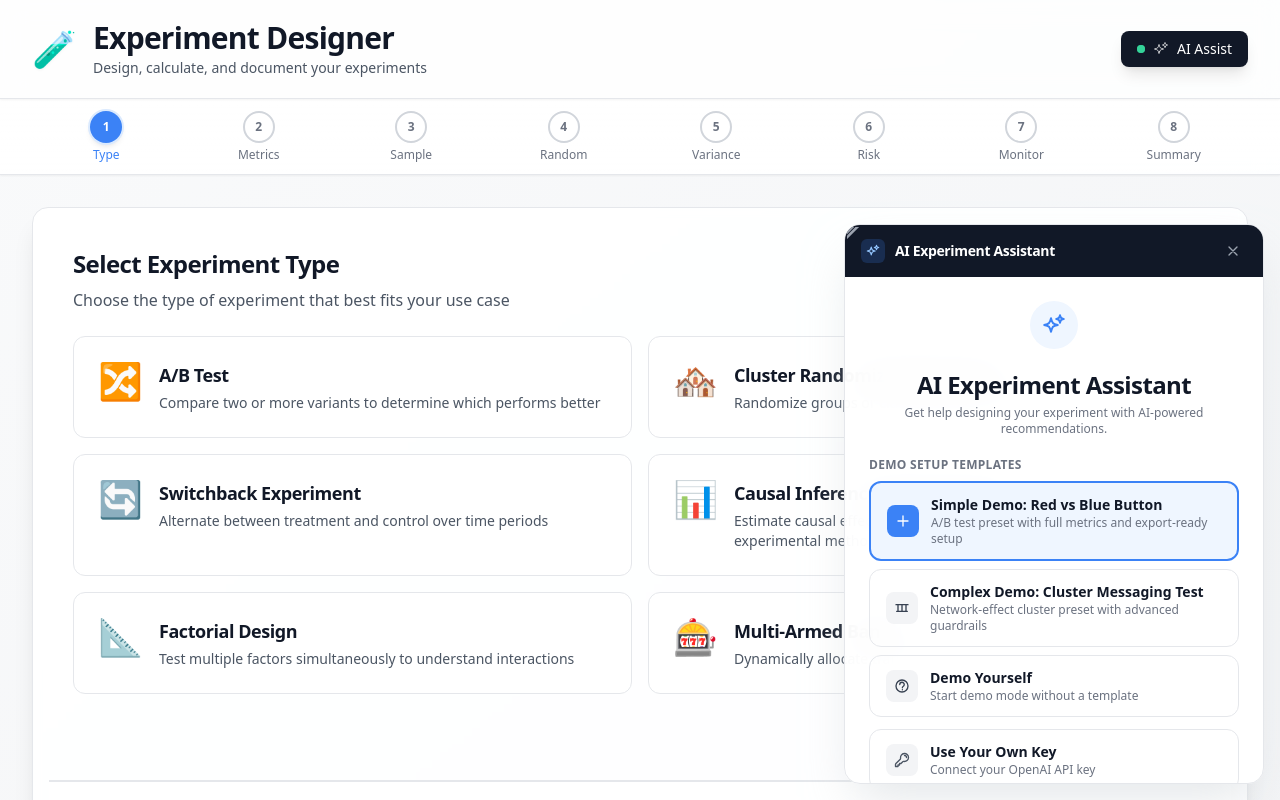
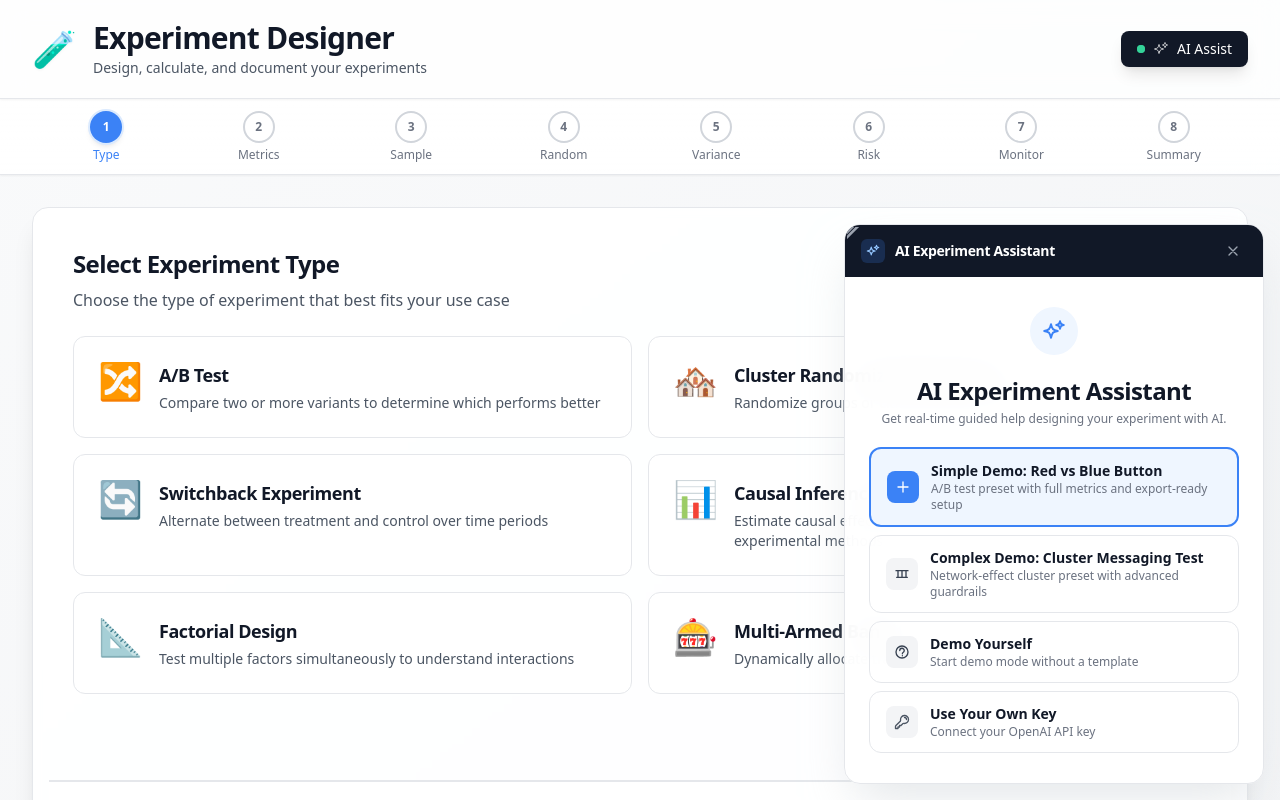
Before and after one commit to xjrmh/experiment-designer, a React (Vite) app: page / in a window 1280 px wide. Both pictures are taken after a click on the button "AI Assist". Shown: the top 800 px of the page. Built offline with nearby package versions, Linux system fonts and the light colour scheme.

Commit message:
Refine AI assist startup options and demo flow

```diff
--- a/src/components/ai/AIChatDialog.tsx
+++ b/src/components/ai/AIChatDialog.tsx
@@ -762,14 +762,10 @@ export function AIChatDialog() {
           </div>
           <div className="text-center">
             <h3 className="font-semibold text-gray-900">AI Experiment Assistant</h3>
-            <p className="text-xs text-gray-500 mt-1">Get help designing your experiment with AI-powered recommendations.</p>
+            <p className="text-xs text-gray-500 mt-1">Get real-time guided help designing your experiment with AI.</p>
           </div>
 
-          <div className="w-full space-y-3">
-            <div className="space-y-2">
-              <div className="text-xs font-semibold text-gray-500 uppercase tracking-wide">
-                Demo Setup Templates
-              </div>
+          <div className="w-full space-y-2">
             <button
               onClick={() => applyDemoSetupPreset(SIMPLE_AB_DEMO_PRESET)}
               className="w-full flex items-center gap-3 px-4 py-3 rounded-xl border-2 border-primary bg-primary-50 hover:bg-primary-100 transition-colors text-left"
@@ -812,7 +808,6 @@ export function AIChatDialog() {
                 <div className="text-xs text-gray-500">Start demo mode without a template</div>
               </div>
             </button>
-            </div>
 
             {showOwnKey ? (
               <form onSubmit={handleSaveApiKey} className="w-full space-y-2">
```
Lines whose indentation alone changed are shown as unchanged.
